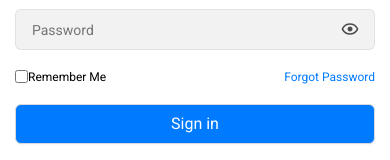
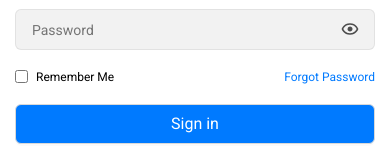
Before and after one commit to melibayev/talkie, a React (Create React App) app: page /login in a window 390 px wide. Shown: the part 218-378 px from the top of the page. Built offline with nearby package versions, Linux system fonts and the light colour scheme.

Commit message:
Update Login.module.scss

```diff
--- a/src/pages/Login/Login.module.scss
+++ b/src/pages/Login/Login.module.scss
@@ -143,7 +143,7 @@
             }
             &-extra {
                 &-remember-me {
-                    column-gap: 0px;
+                    column-gap: -8px;
                 }
             }
         }
```
